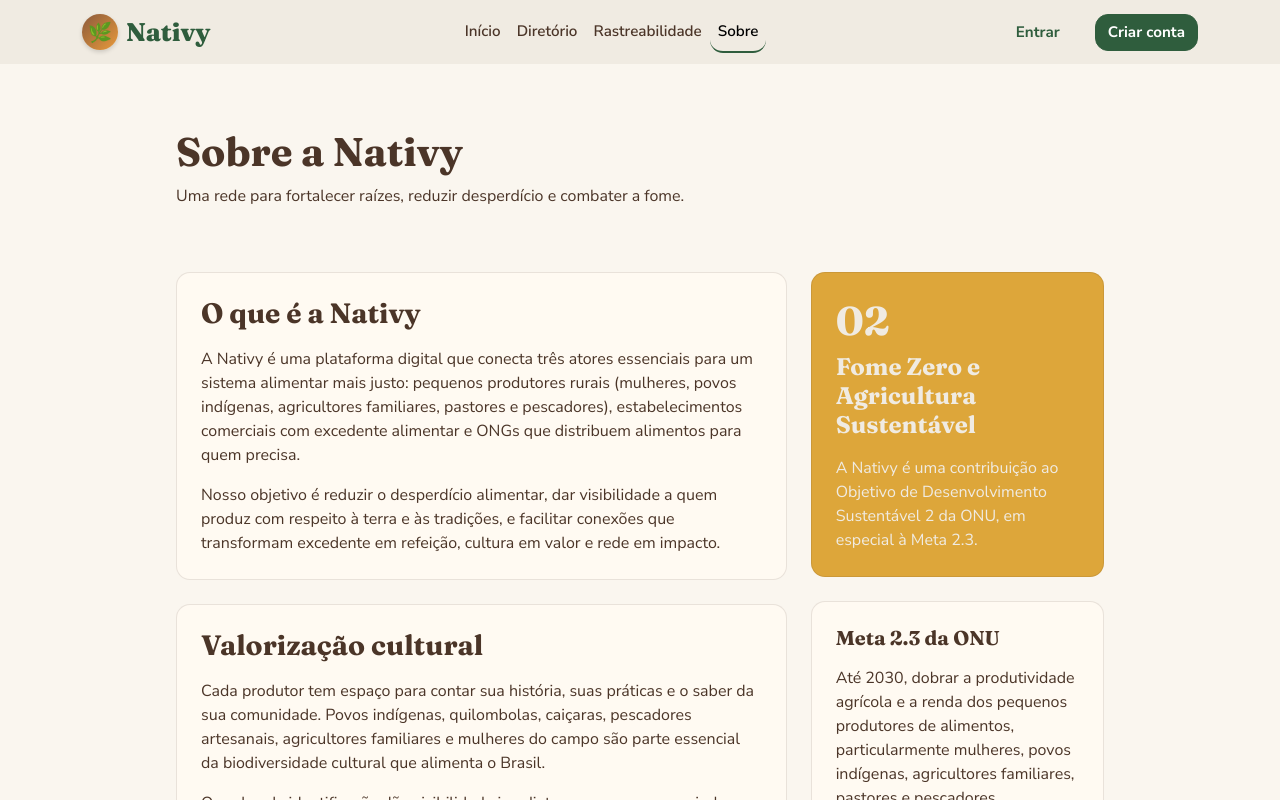
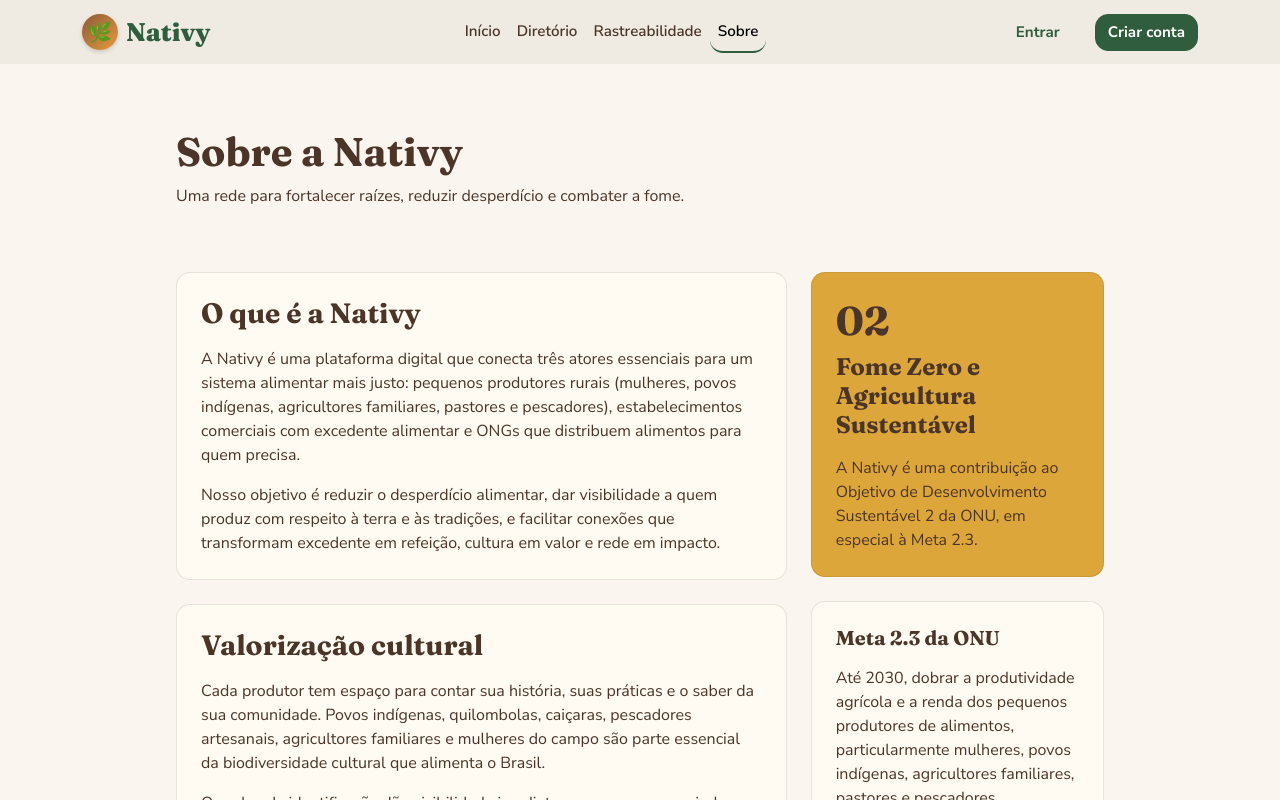
Before and after one commit to avsntx/FIAP.Agrotech, a React (Vite) app: page /sobre in a window 1280 px wide. Shown: the top 800 px of the page. Built offline with nearby package versions, Linux system fonts and the light colour scheme.

Commit message:
Melhora o contraste do texto no card do ODS

```diff
--- a/src/index.css
+++ b/src/index.css
@@ -424,7 +424,7 @@
 #sobre .card-ods h1,
 #sobre .card-ods h4,
 #sobre .card-ods p {
-  color: var(--bege-navbar);
+  color: var(--marrom-texto);
 }
 
 #diretorio {
@@ -617,7 +617,7 @@
 
 #rastreio .card-ods h4,
 #rastreio .card-ods p {
-  color: var(--bege-navbar);
+  color: var(--marrom-texto);
 }
 
 #rastreio .codigo-lote {
```
